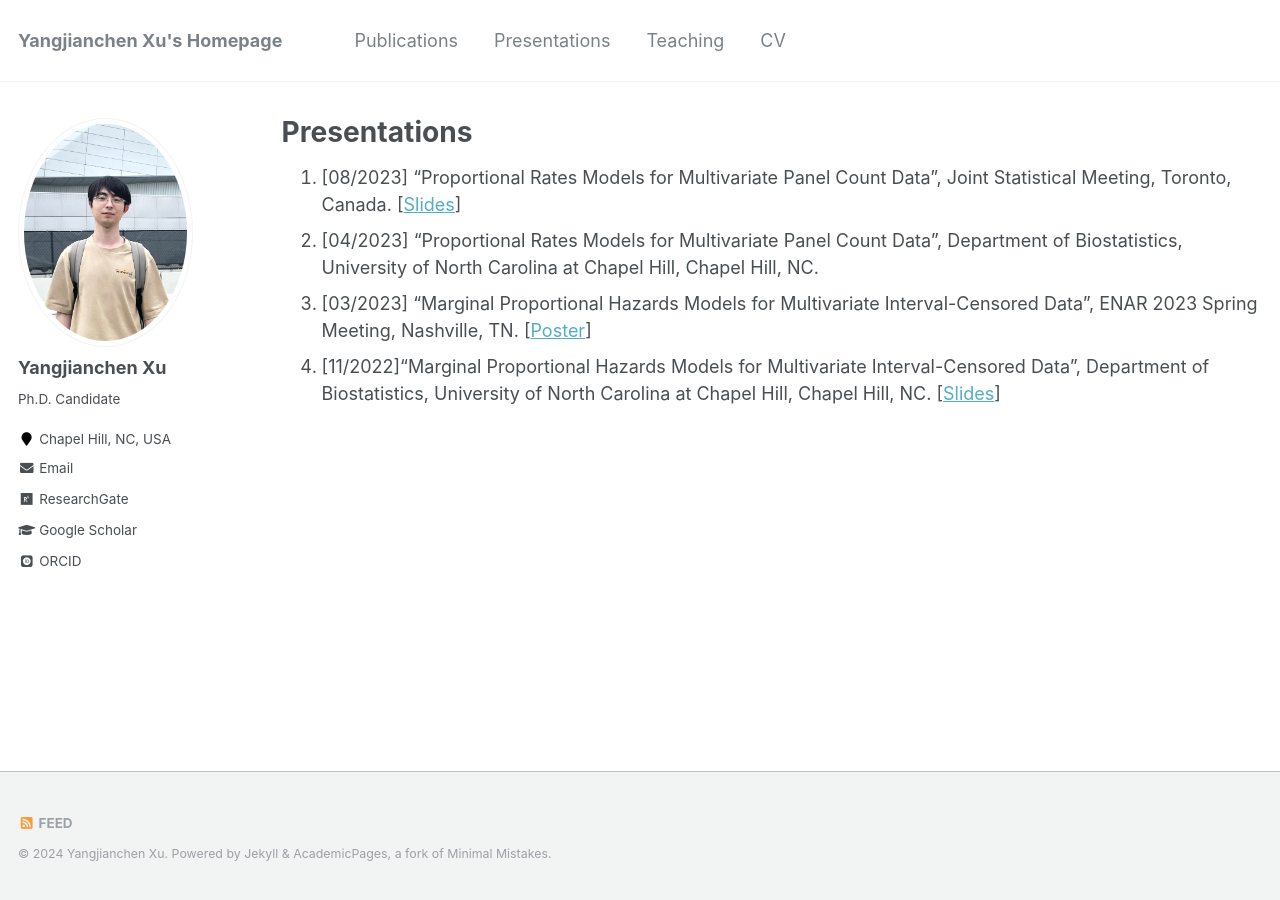
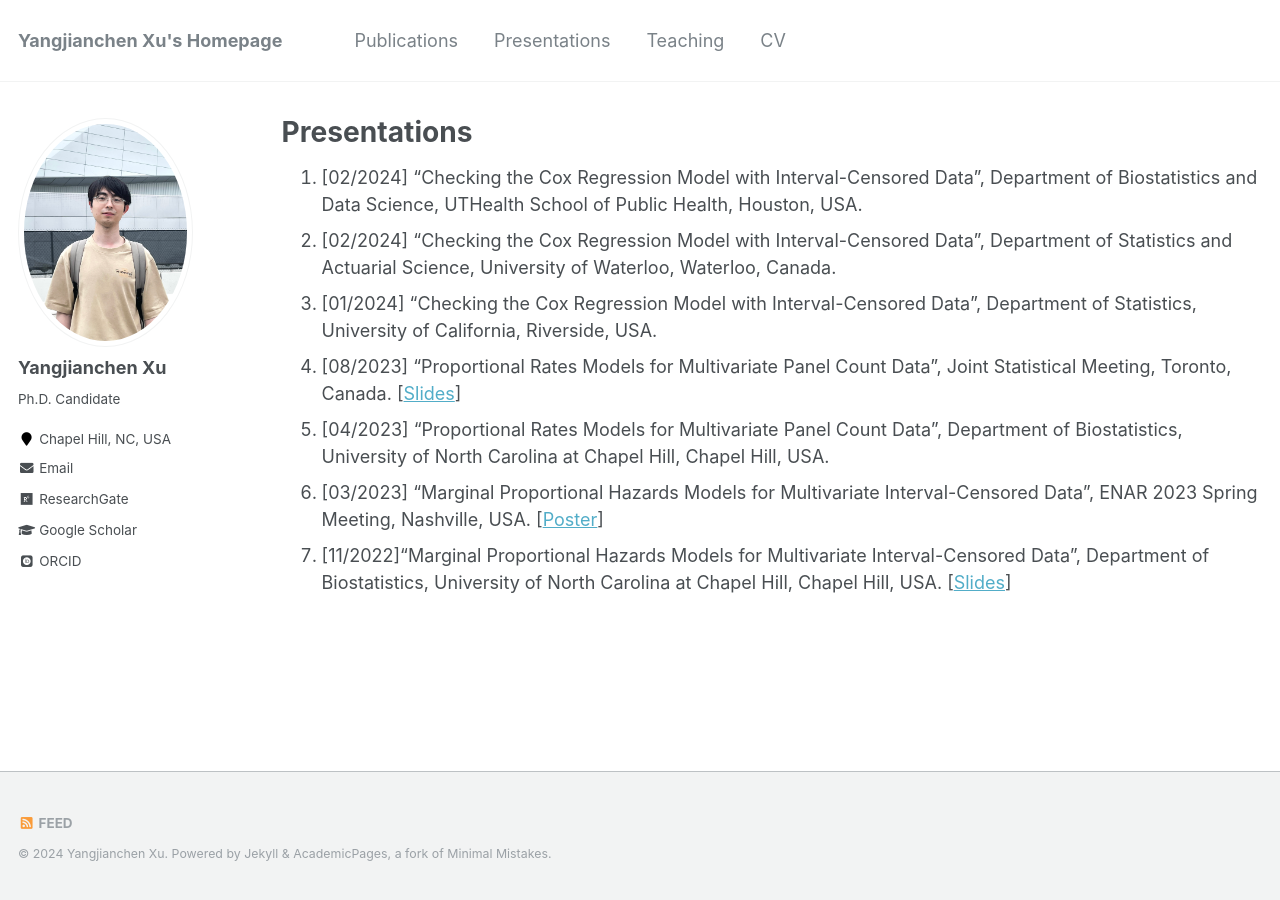
Before and after one commit to yangjc-xu/yangjc-xu.github.io, a Jekyll site: the page built from _pages/presentations.md, in a window 1280 px wide. Built offline with Jekyll 4.4.1, drawn with Linux system fonts in a browser that asks for light colours; some web fonts are replaced.

Commit message:
Update presentations.md

```diff
--- a/_pages/presentations.md
+++ b/_pages/presentations.md
@@ -5,7 +5,10 @@ permalink: /presentations/
 author_profile: true
 ---
 
-1. [08/2023] “Proportional Rates Models for Multivariate Panel Count Data”, Joint Statistical Meeting, Toronto, Canada. \[[Slides](/files/presentations/panelcount-JSM2023.pdf)\]
-2. [04/2023] “Proportional Rates Models for Multivariate Panel Count Data”, Department of Biostatistics, University of North Carolina at Chapel Hill, Chapel Hill, NC.
-3. [03/2023] “Marginal Proportional Hazards Models for Multivariate Interval-Censored Data”, ENAR 2023 Spring Meeting, Nashville, TN. \[[Poster](/files/presentations/ENAR2023.pdf)\]
-4. [11/2022]“Marginal Proportional Hazards Models for Multivariate Interval-Censored Data”, Department of Biostatistics, University of North Carolina at Chapel Hill, Chapel Hill, NC. \[[Slides](/files/presentations/UNC-seminar-2022.pdf)\]
+1. [02/2024] “Checking the Cox Regression Model with Interval-Censored Data”, Department of Biostatistics and Data Science, UTHealth School of Public Health, Houston, USA.
+2. [02/2024] “Checking the Cox Regression Model with Interval-Censored Data”, Department of Statistics and Actuarial Science, University of Waterloo, Waterloo, Canada.
+3. [01/2024] “Checking the Cox Regression Model with Interval-Censored Data”, Department of Statistics, University of California, Riverside, USA.
+4. [08/2023] “Proportional Rates Models for Multivariate Panel Count Data”, Joint Statistical Meeting, Toronto, Canada. \[[Slides](/files/presentations/panelcount-JSM2023.pdf)\]
+5. [04/2023] “Proportional Rates Models for Multivariate Panel Count Data”, Department of Biostatistics, University of North Carolina at Chapel Hill, Chapel Hill, USA.
+6. [03/2023] “Marginal Proportional Hazards Models for Multivariate Interval-Censored Data”, ENAR 2023 Spring Meeting, Nashville, USA. \[[Poster](/files/presentations/ENAR2023.pdf)\]
+7. [11/2022]“Marginal Proportional Hazards Models for Multivariate Interval-Censored Data”, Department of Biostatistics, University of North Carolina at Chapel Hill, Chapel Hill, USA. \[[Slides](/files/presentations/UNC-seminar-2022.pdf)\]
```
